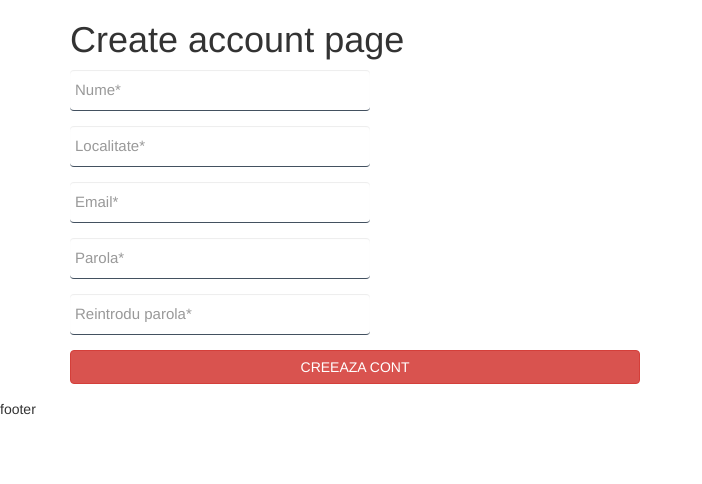
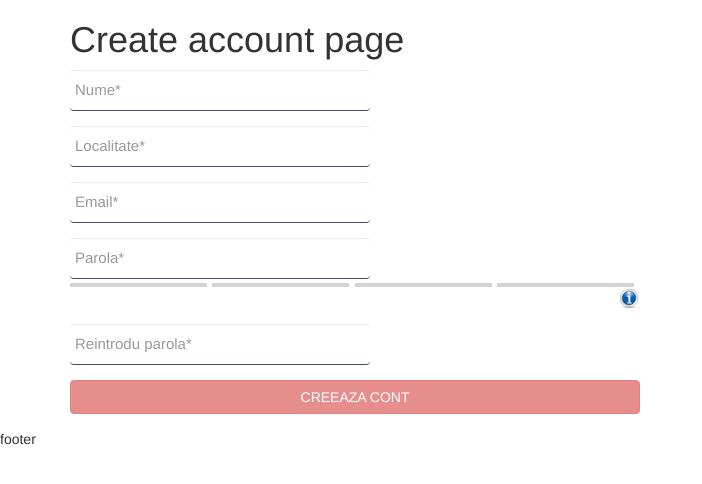
Before and after one commit to ancabalc/web6-2, a CodeIgniter app: page /database/index.php/account/create in a window 1280 px wide. Shown: the part 20-504 px from the top of the page, without its empty margins (0-702 px from the left). Run offline with CodeIgniter, Linux system fonts and the light colour scheme; some libraries are stand-ins or nearby versions.

Commit message:
password safety input validation with strength estimator

```diff
--- a/application/views/createview.php
+++ b/application/views/createview.php
@@ -29,7 +29,16 @@
         <!-- Password input-->
         <div class="form-group row">
           <div class="col-xs-12">
-            <input id="passwor" name="parola" type="password" data-id="create-pass" placeholder="Parola*" class="form-control input-md" required="">
+            <input id="passwor" name="parola" type="password" data-id="create-pass" onkeypress="return cleanInput(event)"
+                placeholder="Parola*" class="form-control input-md" required="">
+            <div id="pass-meter" class="pass-meter">
+              <div id="pass-meter-1" class="single-meter"></div>
+              <div id="pass-meter-2" class="single-meter"></div>
+              <div id="pass-meter-3" class="single-meter"></div>
+              <div id="pass-meter-4" class="single-meter"></div>
+            </div>
+            <span id="pass-meter-icon" class="pass-meter-aux"></span>
+            <span id="pass-meter-info" class="pass-meter-aux"></span>
           </div>
         </div>
 
--- a/application/views/layout.php
+++ b/application/views/layout.php
@@ -11,6 +11,9 @@
     <link rel="stylesheet" href="https://maxcdn.bootstrapcdn.com/bootstrap/4.0.0-alpha.3/css/bootstrap.min.css" integrity="sha384-MIwDKRSSImVFAZCVLtU0LMDdON6KVCrZHyVQQj6e8wIEJkW4tvwqXrbMIya1vriY" crossorigin="anonymous">
     <script type="text/javascript" src="//code.jquery.com/jquery-2.2.1.js"></script>
     <script src="https://maxcdn.bootstrapcdn.com/bootstrap/4.0.0-alpha.3/js/bootstrap.min.js" integrity="sha384-ux8v3A6CPtOTqOzMKiuo3d/DomGaaClxFYdCu2HPMBEkf6x2xiDyJ7gkXU0MWwaD" crossorigin="anonymous"></script>
+
+    <script type="text/javascript" src="assets/js/helpers/common.js"></script>
+
 </head>
 <body>
     <header>
--- a/assets/css/style.css
+++ b/assets/css/style.css
@@ -31,13 +31,48 @@ input[type=text],input[type=password]{
     cursor: pointer;
     margin-top: 15px;
 }
- span{
-      display:inline-block;
-      width:15%;
-      margin-top: 15px;
-      text-align: center;
+span{
+    display:inline-block;
+    width:15%;
+    margin-top: 15px;
+    text-align: center;
 }
 .highlight{
 	background-color: #93f99a;
 	color: black;
 }
+.pass-meter{
+    float: left;
+    position: relative;
+    margin-top: 3px;
+    width: 100%;
+}
+.single-meter{
+    width: 24%;
+    height: 4px;
+    margin-top: 1px;
+    margin-right: 1%;
+    background-color: lightgray;
+    position: relative;
+    float: left;
+}
+#pass-meter-icon{
+    background-image:url("../img/info-icon.png");
+    background-size:20px 20px;
+    background-repeat:no-repeat;
+    width: 20px;
+}
+#pass-meter-info{
+    font-family: 'PT Sans',sans-serif;
+    font-size: 14px;
+    font-style: normal;
+    font-weight: 500;
+    text-align: right;
+    width: 100px;
+}
+.pass-meter-aux{
+    margin: 1px 1px 1px 5px;
+    height: 20px;
+    position: relative;
+    float:right;
+}
--- /dev/null
+++ b/assets/js/helpers/common.js
@@ -0,0 +1,10 @@
+/*global $*/
+function cleanInput(e) {
+  // forbidden input
+  var badInput= /\s/;      // any whitespace character (space, tab, form feed, and so on)
+
+  if (e.key.match(badInput))
+    return false;
+
+  return true;
+}
--- a/assets/js/passwordsafety.js
+++ b/assets/js/passwordsafety.js
@@ -2,14 +2,113 @@
 $(document).ready(function(){
   // grab password field after data-id
   var $passField = $('[data-id="create-pass"]');
+  var $meterElements = $passField.next(`#pass-meter`).children();
+  var $passStrInfo = $passField.nextAll(`#pass-meter-info`);
+  var $createButton = $('#singlebutton');
 
-  // console.log($passField);
-  // console.log($passField.first());
-  // console.log($passField.get(0));
+  if( !$passField.val() ){
+    // disable create button if empty
+    $createButton.attr('disabled', 'disabled');
+  }
 
-  $passField.on('input', function (e){
+  // definition of password strength
+  var inputValidation = [
+    { // under 4 char,
+      type: 'unaccepted',
+      color: '#c9302c',
+      line: '75px',
+      regex: /^([\d\D]){1,4}$/
+    },
+    { // under 6 char, has to improved
+      type: 'weak',
+      color: '#ffb31a',
+      line: '150px',
+      regex: /^([\d\D]){5,8}$/
+    },
+    { // under 8 char, has to improved
+      type: 'good',
+      color: '#47d147',
+      line: '225px',
+      regex: /^([\d\D]){9,12}$/
+    },
+    { // 10+ char, has to improved
+      type: 'strong',
+      color: '#1a75ff',
+      line: '300px',
+      regex: /^([\d\D]){13,19}$/
+    },
+    { // >20 char, has to improved
+      type: 'surpassed',
+      color: '#000a1a',
+      line: '300px',
+      regex: /^([\d\D]){20,}$/
+    },
+  ]
 
-    // console.log($passField.val());
+  var globMatchedIndex = 0;
+  // listen on input field
+  $passField.on('input', function(){
 
+    // take value from field
+    var inputVal = $passField.val();
+
+    // iterate over each predefined password pattern
+    $.each(inputValidation, function(currentMatchedIndex, obj){
+
+      // check regex match
+      if(inputVal.match(obj.regex)){
+
+        // iterate over meter elements
+        $.each($meterElements, function(elemIndex, meterElem){
+          // assing corresponding color
+          $(meterElem).css('background-color', obj.color);
+          // break each loop match index
+          if( elemIndex === currentMatchedIndex ){ return false; }
+        });
+
+        // when the user starts to erase the password, the coloring has to be reset to the default value
+        // the second condition is for avoinding assignment to undefined pass-meter elem, since there is the 5th case for surpassed
+        if(( globMatchedIndex > currentMatchedIndex ) && ( globMatchedIndex < $meterElements.length )){
+
+          // get pass-meter last colored element after match
+          var meterElem = $meterElements[globMatchedIndex];
+
+          // assign default color
+          $(meterElem).css('background-color', 'lightgray');
+        }
+
+        // assign deduced strength type
+        $passStrInfo.text(obj.type).css('color', obj.color);
+
+        // disable create account button, because password is too long
+        if(( currentMatchedIndex == $meterElements.length ) && ( typeof $createButton.attr('disabled') === typeof undefined )){
+          // disable button
+          $createButton.attr('disabled', 'disabled');
+        }
+        else if(( typeof $createButton.attr('disabled') === typeof undefined ) && ( currentMatchedIndex == 0 )){
+          // disable button
+          $createButton.attr('disabled', 'disabled');
+        }
+        else if(( typeof $createButton.attr('disabled') !== typeof undefined ) && ( currentMatchedIndex > 0 ) && ( currentMatchedIndex < $meterElements.length )){
+          // remove attribute disabled
+          $createButton.removeAttr('disabled');
+        }
+
+        // store index as global variable to know which was the last match
+        globMatchedIndex = currentMatchedIndex;
+      }
+    });
+
+    // when user clears field
+    if( ! $passField.val() ){
+      // assign default color to all meter elements
+      $meterElements.css('background-color', 'lightgray');
+
+      // assign deduced strength type
+      $passStrInfo.css('color', 'white');
+
+      // disable create button if empty
+      $createButton.attr('disabled', 'disabled');
+    }
   });
 });
```
Also changed, not shown: assets/img/info-icon.png (added).
